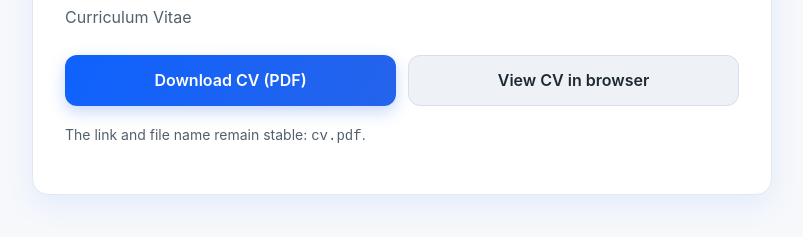
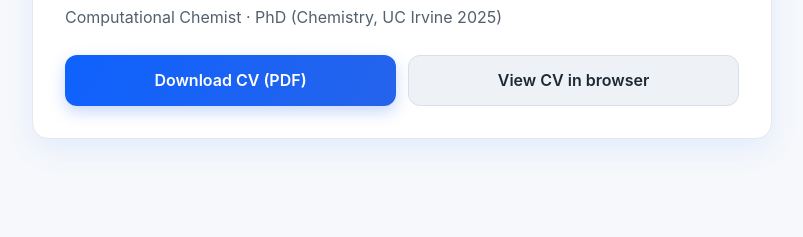
Before and after one commit to Yuanming-Song/Yuanming-Song.github.io, a plain HTML site: page index.html in a window 1280 px wide. Shown: the part 135-372 px from the top of the page, without its empty margins (238-1041 px from the left). Drawn offline with Linux system fonts and the light colour scheme.

Commit message:
Update subtitle and remove note

```diff
--- a/index.html
+++ b/index.html
@@ -73,23 +73,17 @@
       a.button.secondary:hover {
         box-shadow: 0 6px 12px rgba(0, 0, 0, 0.06);
       }
-      .note {
-        margin-top: 18px;
-        color: var(--muted);
-        font-size: 14px;
-      }
     </style>
   </head>
   <body>
     <main class="page">
       <section class="card">
         <h1>Yuanming Song</h1>
-        <p class="subtitle">Curriculum Vitae</p>
+        <p class="subtitle">Computational Chemist · PhD (Chemistry, UC Irvine 2025)</p>
         <div class="actions">
           <a class="button" href="./cv.pdf" download>Download CV (PDF)</a>
           <a class="button secondary" href="./cv.pdf#view=FitH">View CV in browser</a>
         </div>
-        <p class="note">The link and file name remain stable: <code>cv.pdf</code>.</p>
       </section>
     </main>
   </body>
```
